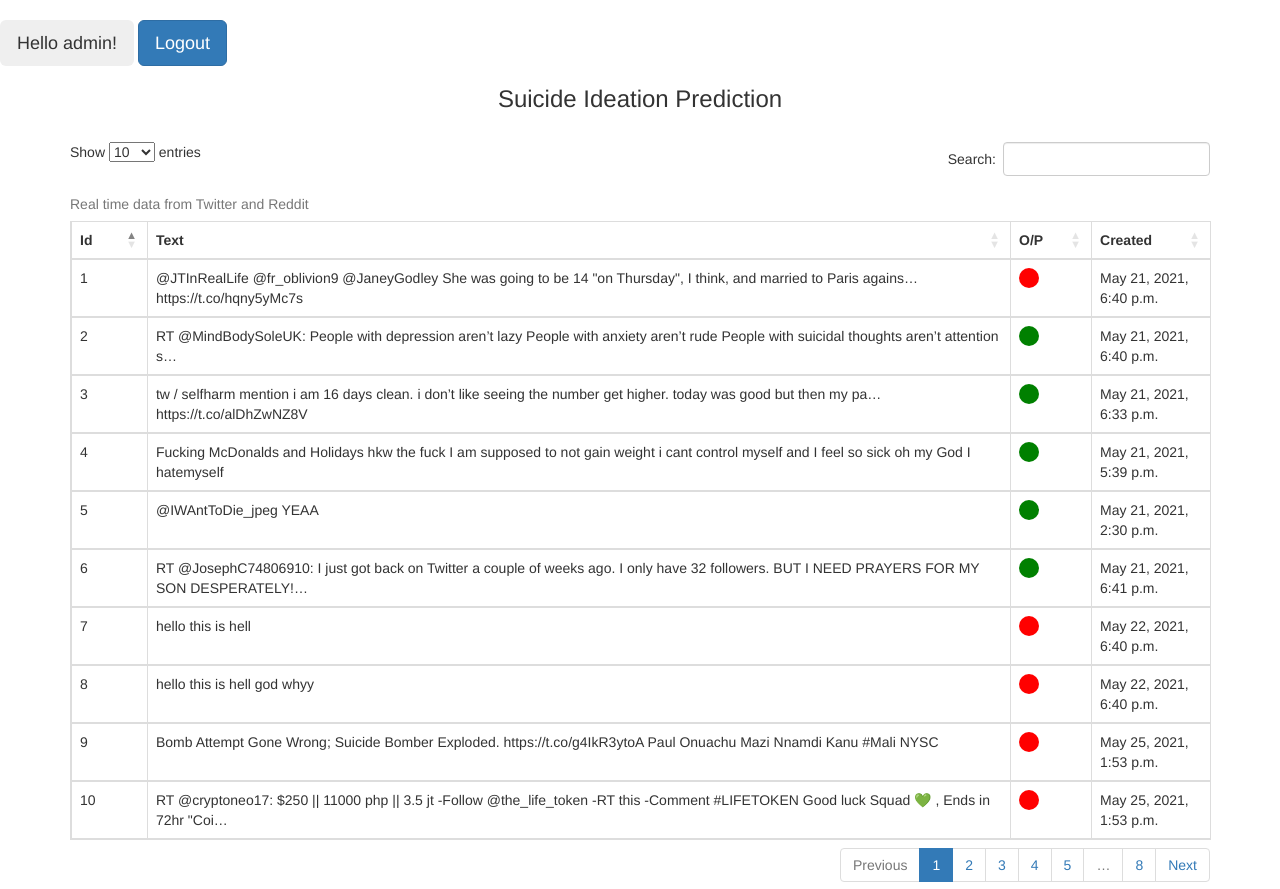
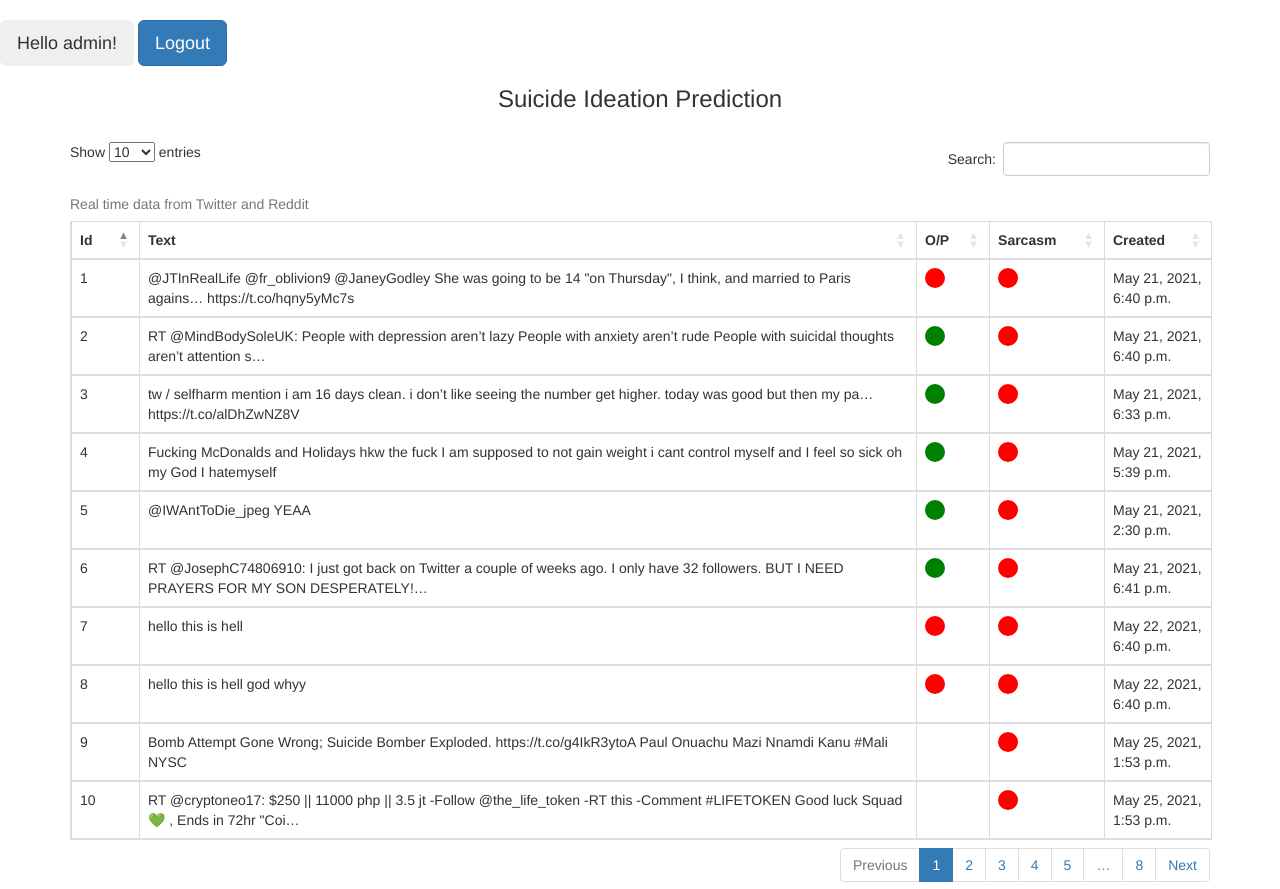
Before and after one commit to Prachit99/Suicidal-Ideation-Detection-using-Sentiment-Analysis, a Django app: page / in a window 1280 px wide. Run offline with Django 3.2, Linux system fonts and the light colour scheme; a user stored in the database is signed in; data comes from the database, SQL or seed files in the repository; both versions use the stored data as it was after the commit; some libraries are stand-ins or nearby versions.

Commit message:
Sarcasm module integrated in records page

```diff
--- a/templates/records.html
+++ b/templates/records.html
@@ -78,6 +78,7 @@
                   <th>Id</th>
                   <th>Text</th>
                   <th>O/P</th>
+                  <th>Sarcasm</th>
                   <th>Created</th>
                 </tr>
               </thead>
@@ -89,8 +90,15 @@
                 <td>
                   {% if rec.output == 0 %}
                   <span class="green_dot"></span>
-                  {% elif final_output == 1 %}
+                  {% elif rec.output == 1 %}
                   <span class="yellow_dot"></span>
+                  {% elif rec.output == 2 %}
+                  <span class="red_dot"></span>
+                  {% endif %}
+                </td>
+                <td>
+                  {% if rec.sarc_content == 0 %}
+                  <span class="green_dot"></span>
                   {% else %}
                   <span class="red_dot"></span>
                   {% endif %}
@@ -123,6 +131,7 @@
               { data: 'Id', width: 20 },
               { data: 'Text', width: 600 },
               { data: 'O/P', width: 20 },
+              { data: 'Sarcasm', width: 20 },
               { data: 'Created',  width: 50}
             ]
           }
```
Also changed, not shown: db.sqlite3.
